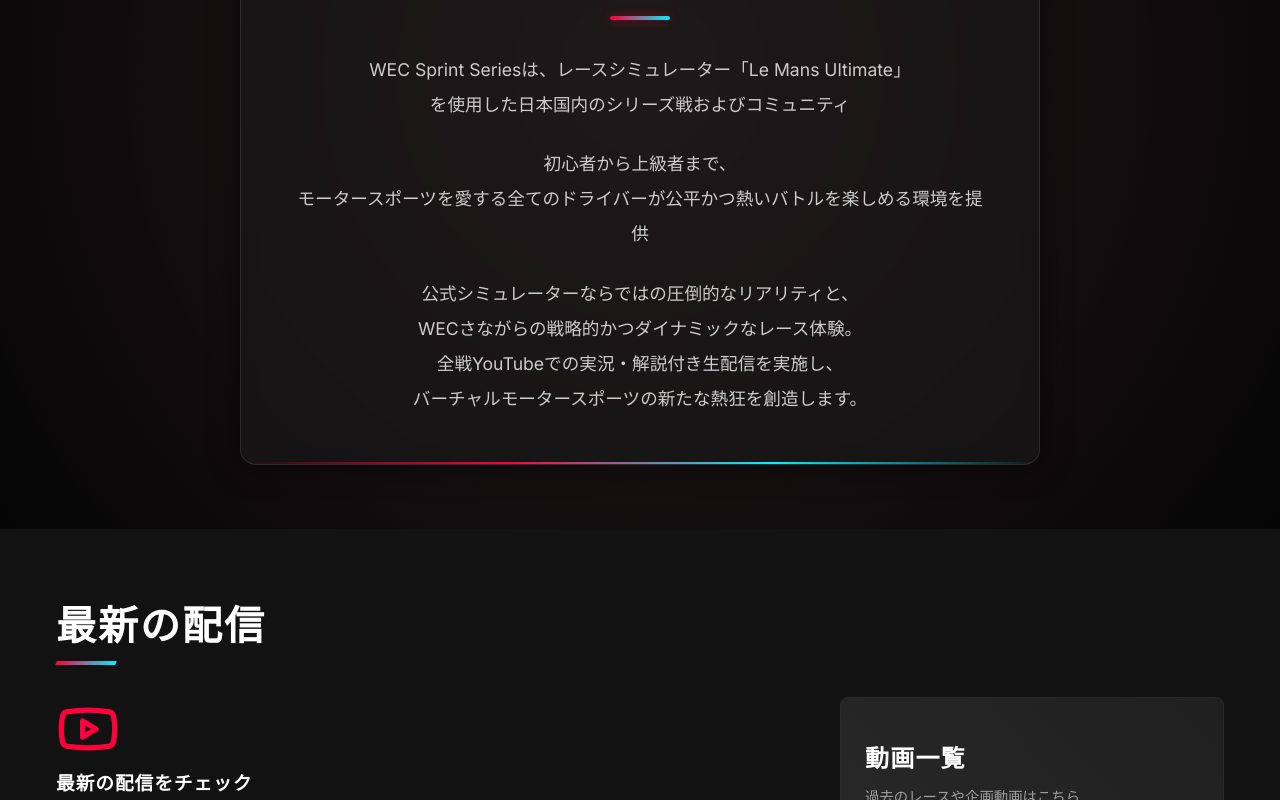
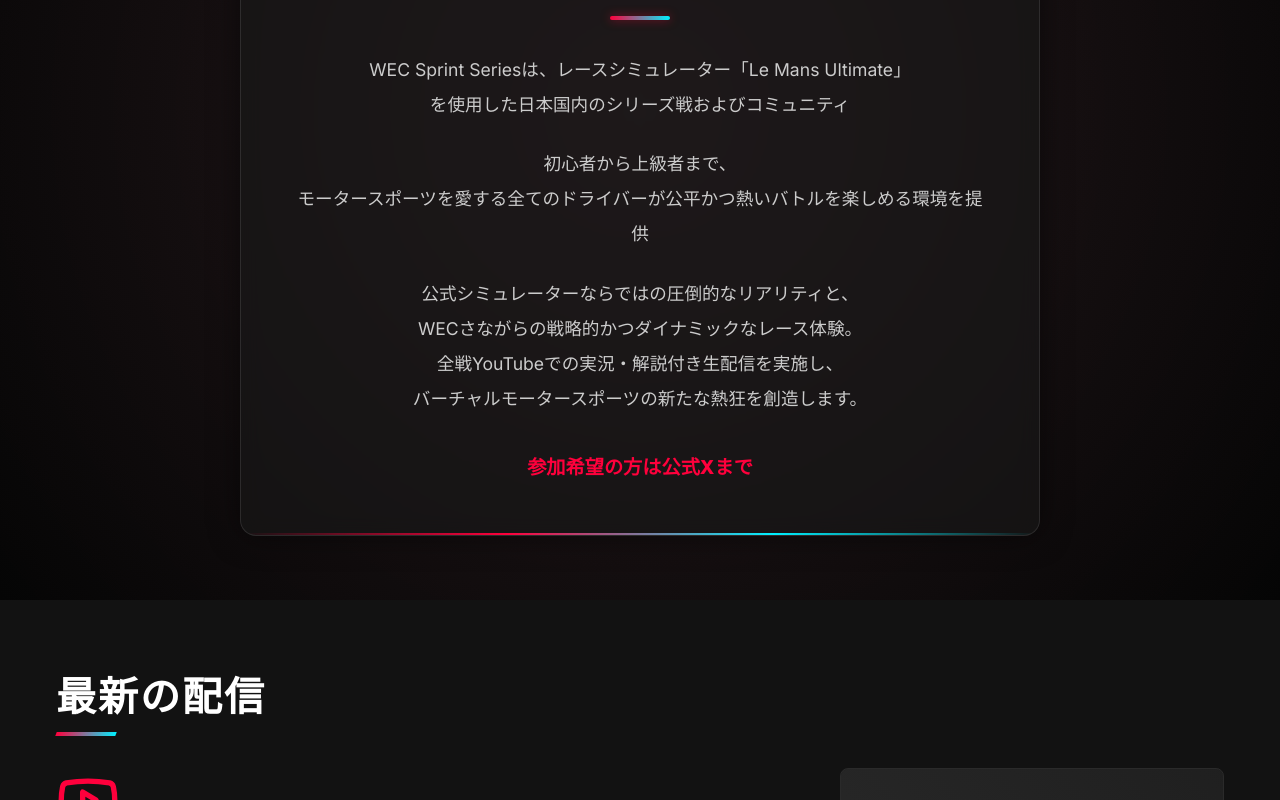
Before and after one commit to ciccida/wec-sprint-series, a React (Vite) app: page / in a window 1280 px wide. Shown: the part 1179-1979 px from the top of the page. Built offline with nearby package versions, Linux system fonts and the light colour scheme.

Commit message:
content: Restore 'Join via X' CTA in About section

```diff
--- a/src/components/About.jsx
+++ b/src/components/About.jsx
@@ -13,6 +13,11 @@
                         <p>WEC Sprint Seriesは、レースシミュレーター<span className="nowrap">「Le Mans Ultimate」</span>を使用した日本国内のシリーズ戦およびコミュニティ</p>
                         <p>初心者から上級者まで、モータースポーツを愛する全てのドライバーが公平かつ熱いバトルを楽しめる環境を提供</p>
                         <p>公式シミュレーターならではの圧倒的なリアリティと、WECさながらの戦略的かつダイナミックなレース体験。<br />全戦YouTubeでの実況・解説付き生配信を実施し、バーチャルモータースポーツの新たな熱狂を創造します。</p>
+                        <p className="about-cta">
+                            <a href="https://twitter.com/series27228" target="_blank" rel="noopener noreferrer">
+                                参加希望の方は公式Xまで
+                            </a>
+                        </p>
                     </div>
                 </div>
             </div>
```
